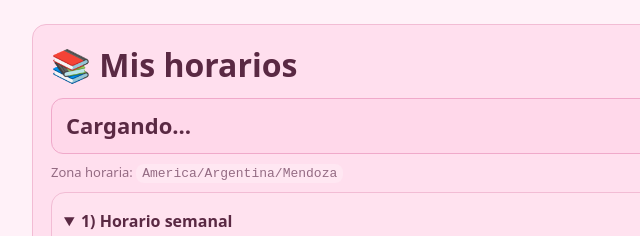
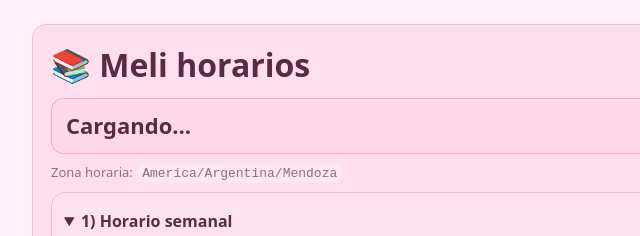
Before and after one commit to j5qnhfj9cc-afk/meli, a plain HTML site: page index.html in a window 1280 px wide. Shown: the top 236 px of the page, 129-769 px from the left. Drawn offline with Linux system fonts and the light colour scheme.

Commit message:
Change title from 'Mis horarios' to 'Meli horarios'

```diff
--- a/index.html
+++ b/index.html
@@ -185,7 +185,7 @@
 <body>
   <div class="card">
     <div style="display:flex; justify-content:space-between; align-items:center; gap:12px;">
-      <h1 style="margin:0">📚 Mis horarios</h1>
+      <h1 style="margin:0">📚 Meli horarios</h1>
       <button id="themeBtn" type="button">🌙 Oscuro</button>
     </div>
 
```
